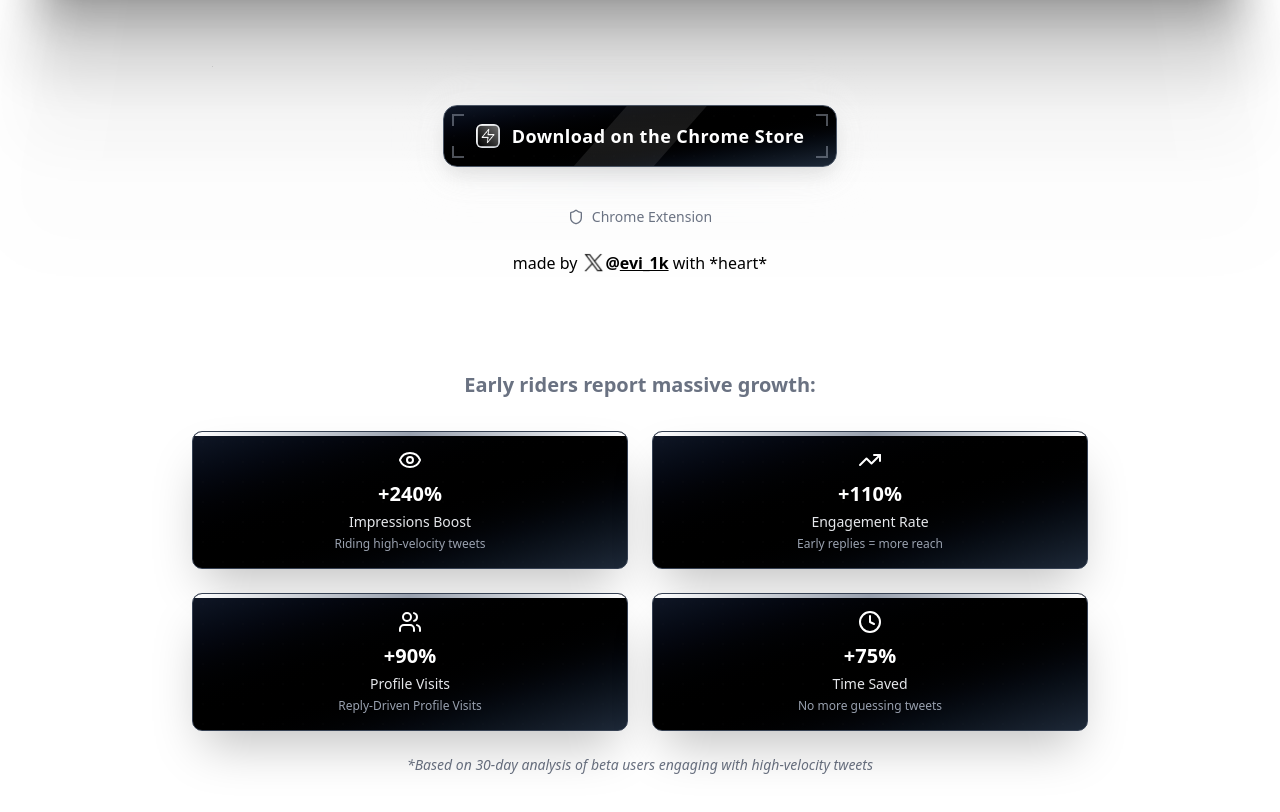
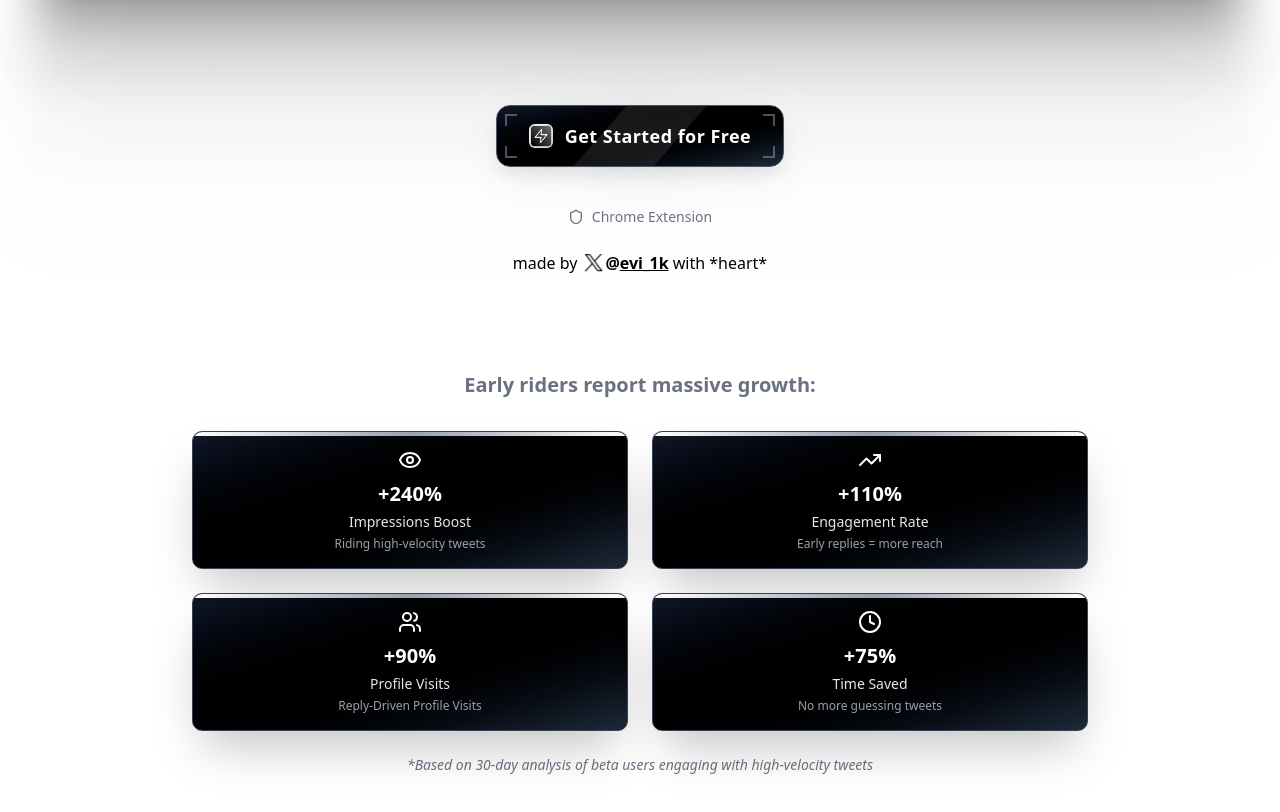
Before and after one commit to Evilavy/AlphaX, a Next.js app: page / in a window 1280 px wide. Shown: the part 1180-1992 px from the top of the page. Built offline with nearby package versions, Linux system fonts and the light colour scheme; no server answers; the database is empty.

Commit message:
Update HeroScrollDemo component to change the call-to-action text from "Download on the Chrome Store" to "Get Started for Free" for improved user engagement.

```diff
--- a/components/container-scroll-animation-demo.tsx
+++ b/components/container-scroll-animation-demo.tsx
@@ -164,7 +164,7 @@ export default function HeroScrollDemo() {
                           <img src="LogoFast-Icon.png" alt="" />
                         </motion.div>
                         <span className="text-white font-semibold text-lg tracking-wide">
-                          Download on the Chrome Store
+                        Get Started for Free
                         </span>
                       </div>
 
```
